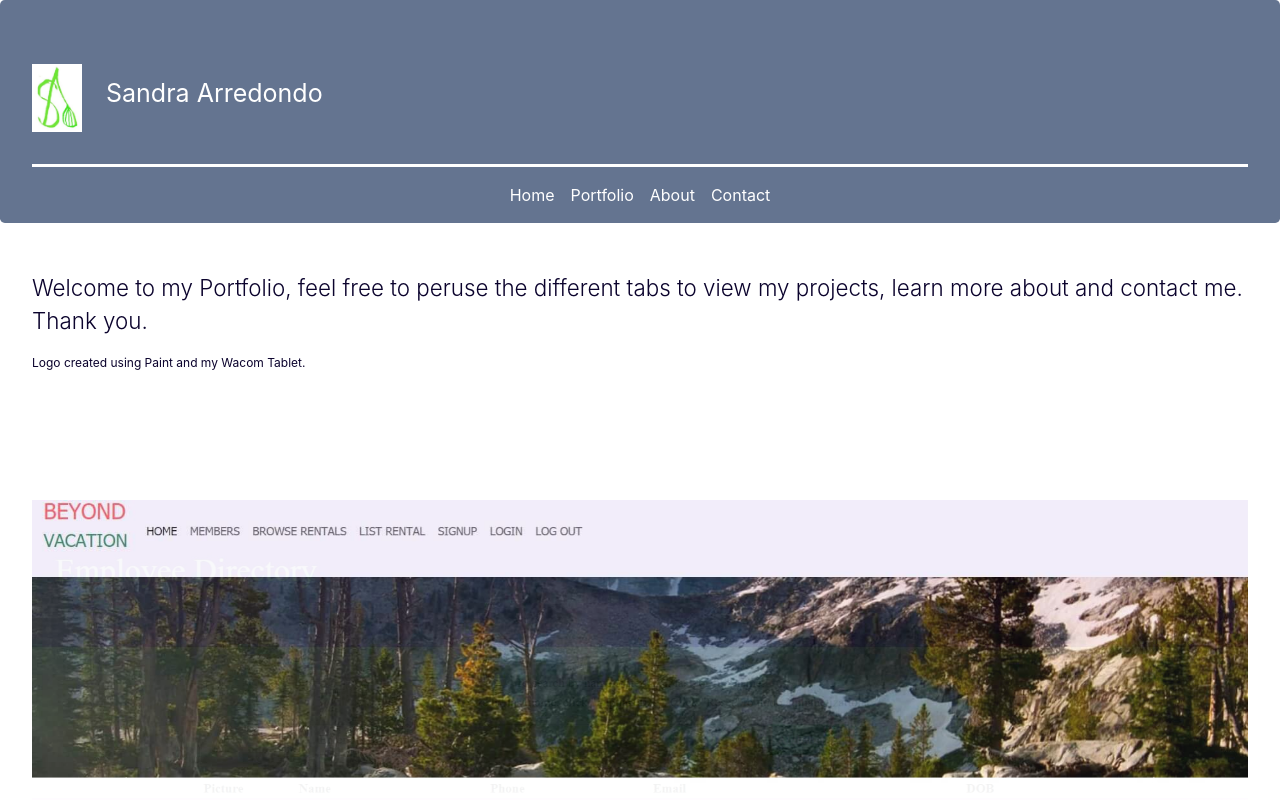
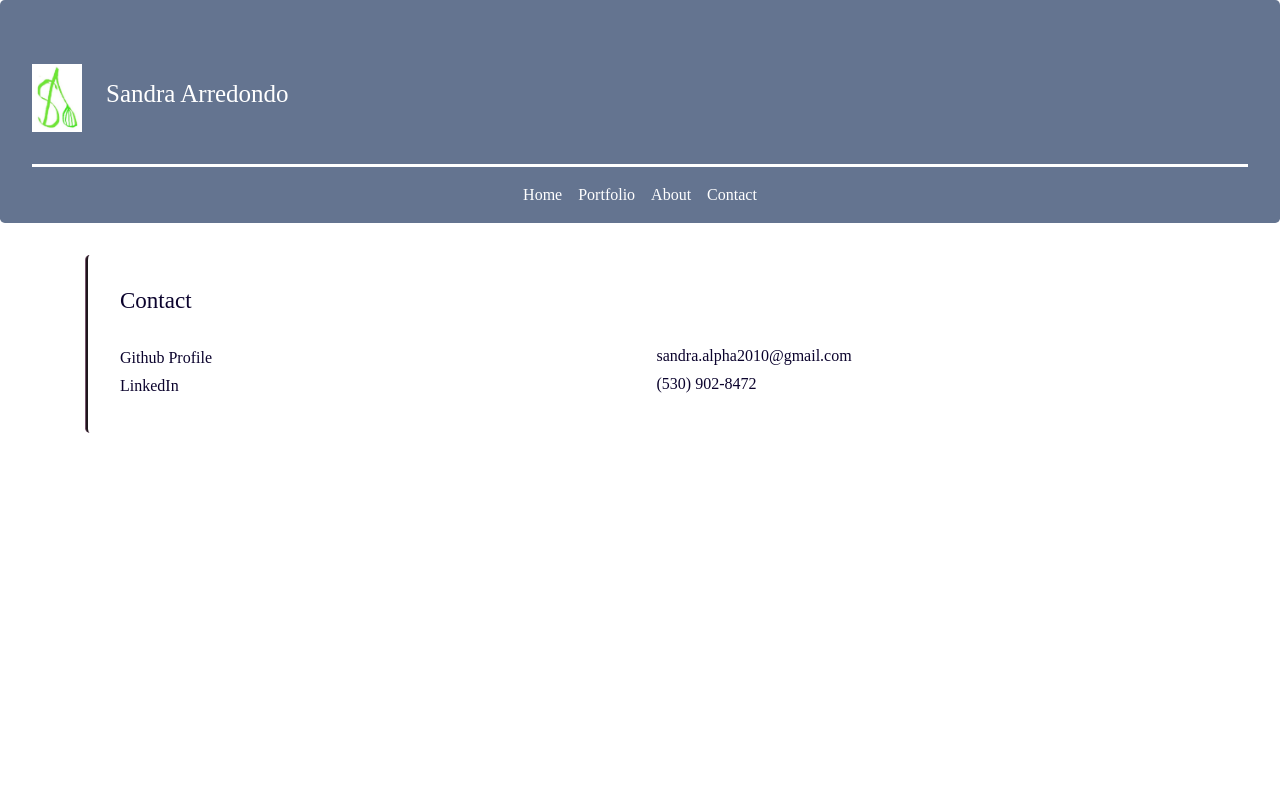
Before and after one commit to salpharre/Portfolio, a React (Create React App) app: page /contact in a window 1280 px wide. Shown: the top 800 px of the page. Built offline with nearby package versions, Linux system fonts and the light colour scheme.

Commit message:
contact page renders correctly

```diff
--- a/src/App.js
+++ b/src/App.js
@@ -1,11 +1,13 @@
 import React from 'react';
-import Home from './pages/Home';
+// import Home from './pages/Home';
+// import About from "./pages/About";
+import Contact from "./pages/Contact";
 // import { BrowserRouter as Router, Route } from "react-router-dom";
-// import './App.css';
 
+//change font for entire page, to use serif -- use global `*` in css for app
 function App() {
   return (
-    <Home />
+    <Contact />
   )
 }
 
--- a/src/components/Carousel/index.js
+++ b/src/components/Carousel/index.js
@@ -3,7 +3,7 @@ import img1 from "../../images/compressed/beyondvacation.jpg";
 import img2 from "../../images/compressed/weather.jpg";
 import img3 from "../../images/compressed/directory.jpg";
 
-
+//if anchor links don't work, either remove links around images or figure out how to make it work with react
 function Carousel() {
     return (
         <div className="jumbotron welcome">
--- /dev/null
+++ b/src/components/ContactMe/index.js
@@ -0,0 +1,37 @@
+import React from "react";
+import "./style.css";
+
+//put a warning, a toolkit maybe that shows the three are links
+function ContactMe() {
+    return (
+        <div className="container">
+            <div className="jumbotron contact">
+                <div className="row page-header">
+                    <div className="col-3 pb-4">
+                        <h1 className="contactText">Contact</h1>
+                    </div>
+                </div>
+                <div className="row">
+                    <div className="col">
+                        <a href="https://github.com/salpharre" target="_blank" rel="noopener noreferrer">Github Profile</a>
+                    </div>
+                    <div className="col">
+                        <a href="mailto:sandra.alpha2010@gmail.com" target="_blank" rel="noopener noreferrer">
+                            <h2 className="text-break">sandra.alpha2010@gmail.com</h2>
+                        </a >
+                    </div>
+                </div>
+                <div className="row">
+                    <div className="col">
+                        <a href="https://www.linkedin.com/in/sandraaa/" target="_blank" rel="noopener noreferrer">LinkedIn</a>
+                    </div>
+                    <div className="col">
+                        <h3>(530) 902-8472</h3>
+                    </div>
+                </div>
+            </div>
+        </div>
+    );
+};
+
+export default ContactMe;
--- /dev/null
+++ b/src/components/ContactMe/style.css
@@ -0,0 +1,22 @@
+.contact, #contact, #form {/*jumbotron on contact html - padding is decreased, color is set as same as body color to make it meld into background,
+    left border is for ease of reading and draw eyes immediately to links*/
+    padding: 2rem 2rem;
+    background-color: white;
+    color: #0B032D;
+    border-left: ridge #74546A;
+    font-family: serif;
+    margin-top: 2rem;
+}
+
+.contactText {/*incrased font size for the word 'Contact' on contact html*/
+    font-size: 23px;
+}
+
+h2, h3, h4, h5 {/*sets font-size of other header tags on about html*/
+    font-size: 16px;
+    color: #0B032D
+}
+
+a {
+    color: #0B032D
+}
--- a/src/components/Header/style.css
+++ b/src/components/Header/style.css
@@ -8,6 +8,7 @@
     margin-bottom: 0;
     padding-bottom: 0;
     background-color: #647490;
+    font-family: serif;
 }
 
 a.nav-link, .namePort, .projectText {/*font color for navbar links, portoflio title word for portfolio html, text color for project
--- a/src/components/Welcome/index.js
+++ b/src/components/Welcome/index.js
@@ -1,6 +1,6 @@
 import React from "react";
 import "./style.css";
-
+//add my picture
 function Welcome() {
     return (
         <div className="jumbotron welcome">
--- a/src/components/Welcome/style.css
+++ b/src/components/Welcome/style.css
@@ -12,4 +12,5 @@
     color: #0B032D;
     padding-bottom: 2rem;
     margin-bottom: 2rem;
+    font-family: serif;
 }
--- a/src/pages/Contact.js
+++ b/src/pages/Contact.js
@@ -0,0 +1,14 @@
+import React from "react";
+import Header from "../components/Header";
+import ContactMe from "../components/ContactMe";
+
+function Contact() {
+    return (
+        <div>
+            <Header />
+            <ContactMe />
+        </div>
+    );
+};
+
+export default Contact;
```
Also changed, not shown: src/components/Jumbotron/index.js (deleted, +0 -16 lines), src/pages/About.js (+8 -0 lines), src/App.css (deleted), src/components/Jumbotron/style.css (deleted).
